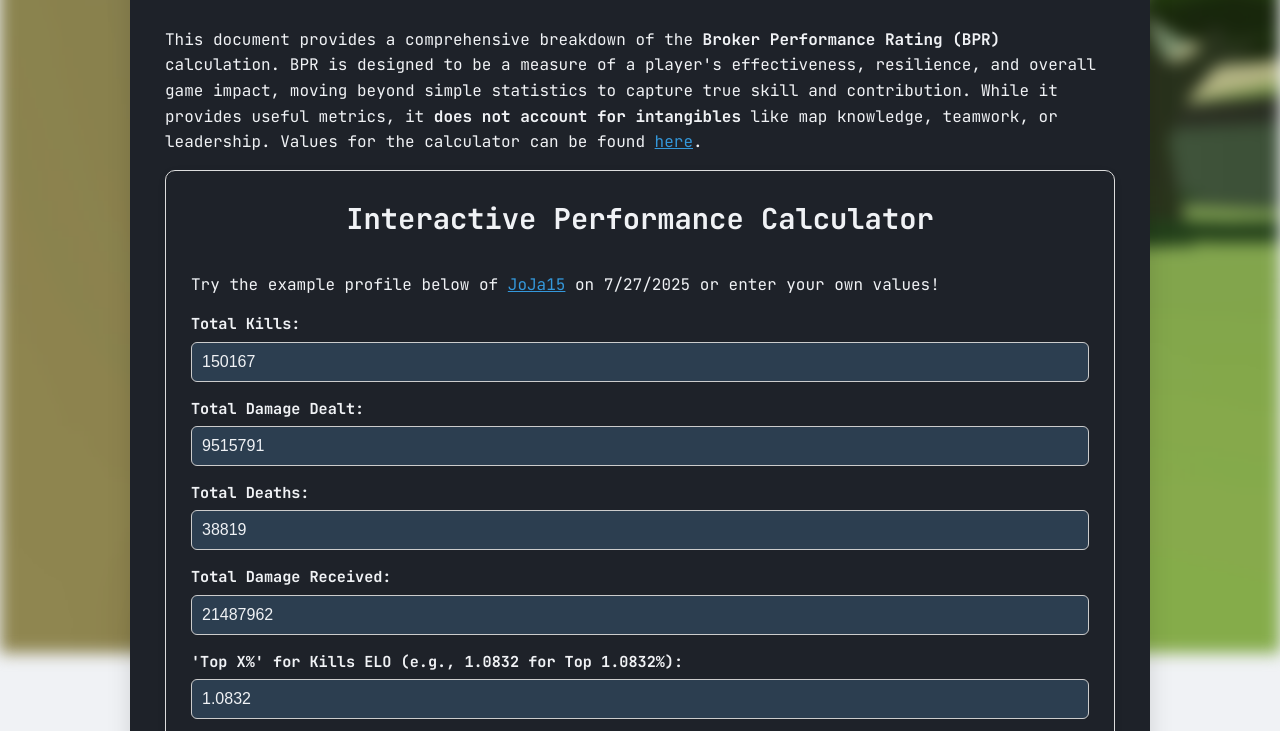
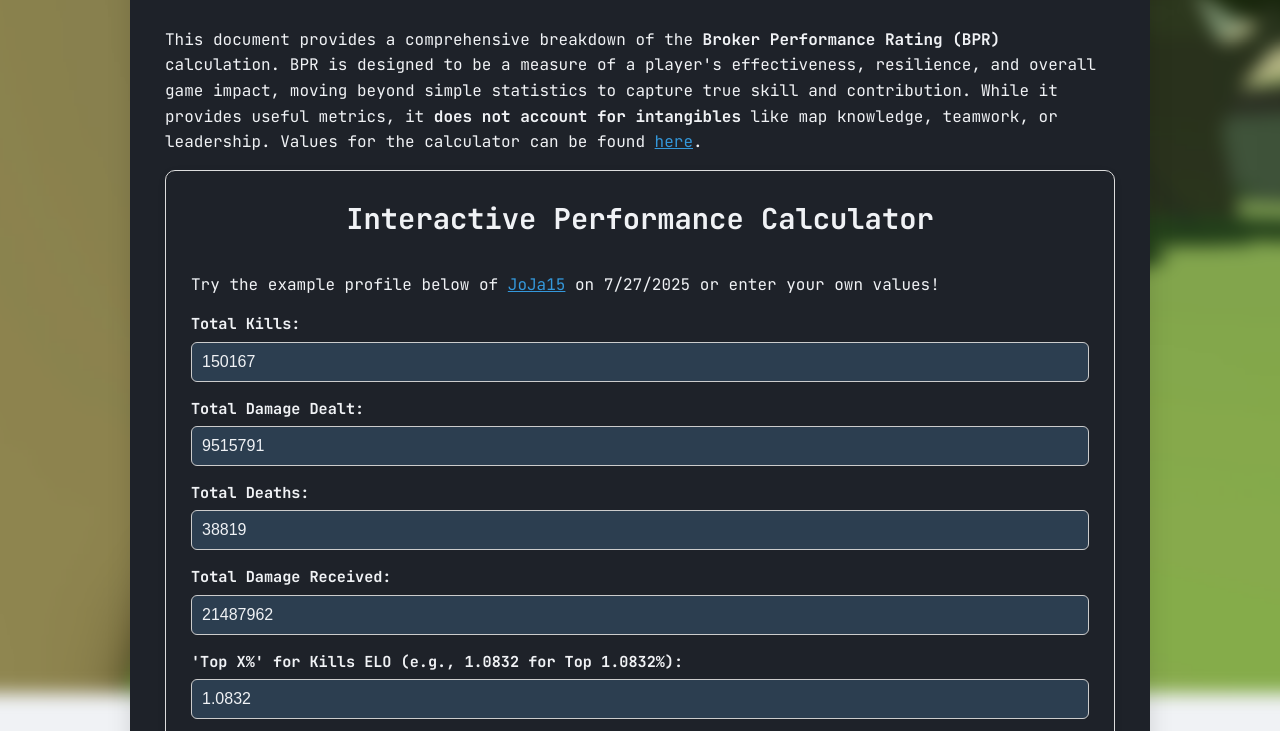
Before and after one commit to DidYouGetSniped/didyougetsniped.github.io, a plain HTML site: page bpr.html in a window 1280 px wide. Shown: the part 147-878 px from the top of the page. Drawn offline with Linux system fonts and the light colour scheme.

Commit message:
Add files via upload

```diff
--- a/bpr.css
+++ b/bpr.css
@@ -15,13 +15,12 @@ body::before {
   left: 0;
   width: 100%;
   height: 100%;
-    background-image: var(--background-image-url, none);
+  z-index: -1;
+  background-image: var(--background-image-url);
   background-size: cover;
   background-position: center;
-    background-attachment: fixed;
-    transition: background-image 0.5s ease-in-out;
   filter: blur(8px);
-    z-index: -1;
+  transform: scale(1.1);
 }
 
 footer {
```
Lines whose indentation alone changed are shown as unchanged.
